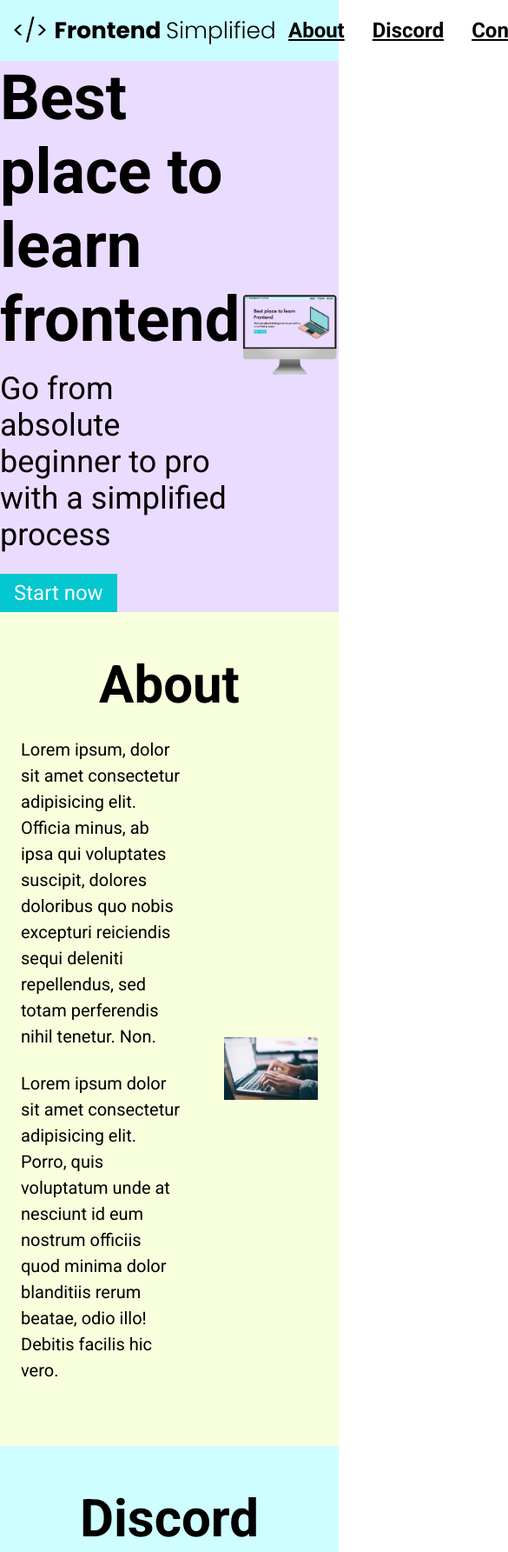
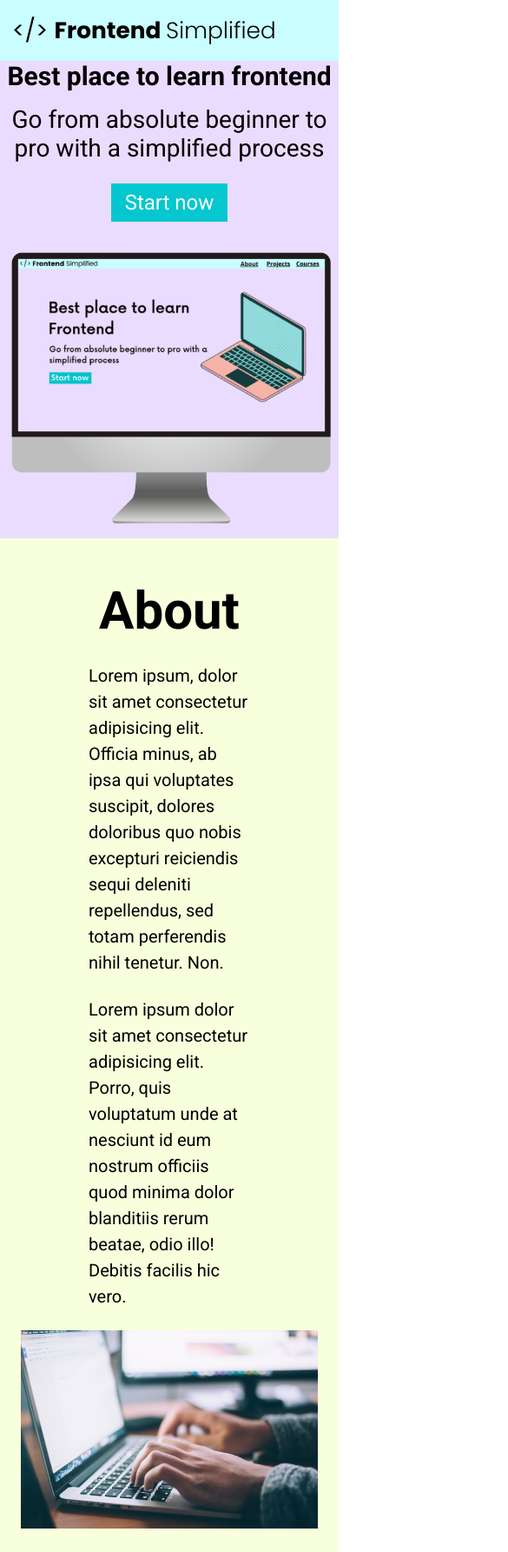
Before and after one commit to Hakeempy/New-Project, a plain HTML site: page index.html in a window 390 px wide. Shown: the top 1785 px of the page at 87% size, 585 px wide, since content can reach past the window. Drawn offline with Linux system fonts and the light colour scheme.

Commit message:
Responsive

```diff
--- a/index.html
+++ b/index.html
@@ -19,10 +19,10 @@
       </nav>
       <header>
         <div class="row">
-          <div>
+          <div class="home_description">
             <h1>Best place to learn frontend</h1>
             <p class="sub-header">Go from absolute beginner to pro with a simplified process</p>
-            <button>Start now</button>
+            <button class="home_description_button">Start now</button>
           </div>
           <figure>
             <img src="./assets/laptop.png" alt="Home page image" />
--- a/style.css
+++ b/style.css
@@ -146,6 +146,7 @@ CONTACT
 form {
     width: 100%;
     max-width: 600px;
+    padding: 0px 24px;
 }
 
 input, textarea {
@@ -179,3 +180,59 @@ footer {
 .footer_link {
     padding: 0px 16px;
 }
+
+
+/*SMALL PHONES, TABLETS AND LARGE PHONES */
+@media (max-width: 728px) {
+    .row {
+        flex-direction: column;
+    }
+
+    .home_description {
+        margin-bottom: 24px;
+        display: flex;
+        flex-direction: column;
+        align-items: center;
+    }
+
+    h1 {
+        text-align: center;
+        font-size: 30px;
+    }
+
+    .sub-header {
+        text-align: center;
+        font-size: 28px;
+    }
+
+    .home_description_button {
+        max-width: 240px;
+    }
+
+    ul {
+        display: none;
+    }
+
+    .section-description {
+        flex-direction: column;
+    }
+
+    .about-image-wrapper {
+        width: 100%;
+    }
+
+    #discord .section-description {
+        flex-direction: column-reverse;
+    }
+
+    footer {
+        padding: 48px 24px;
+    }
+    .footer_logo {
+        max-width: 360px;
+    }
+
+    .footer_link {
+        padding: 0px 4px;
+    }
+}
```
